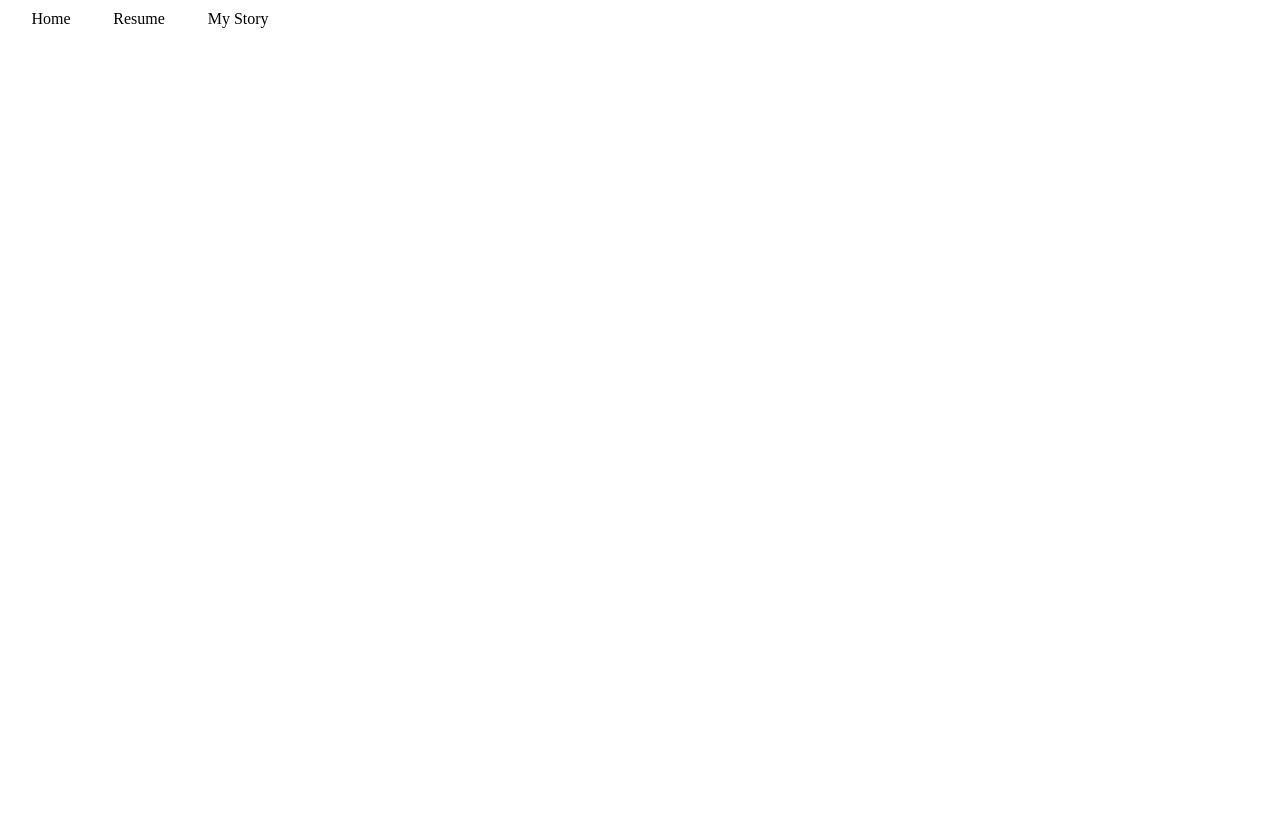
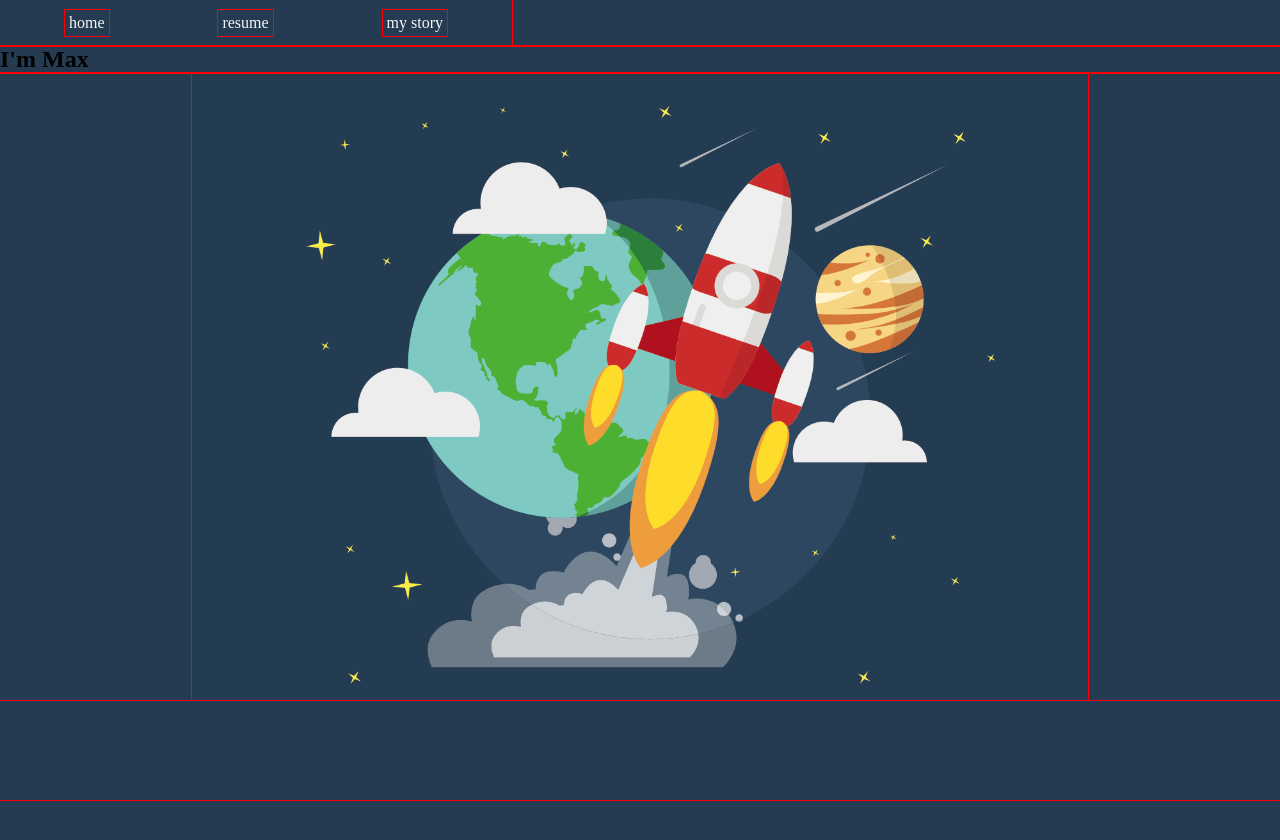
Before and after one commit to MaxBSilver/portfolio-2019, a React (Create React App) app: page / in a window 1280 px wide. Shown: the top 840 px of the page. Before the commit the page ends 800 px from the top, so only its background shows below. Built offline with nearby package versions, Linux system fonts and the light colour scheme.

Commit message:
update nav/header with new vector image and begin restyling

```diff
--- /dev/null
+++ b/src/components/Header/Header.jsx
@@ -0,0 +1,15 @@
+import React from 'react';
+import spaceship from '../../assets/space_ship.png';
+
+export default function Header (){
+	return (
+		<header className="fade-in">
+			<section>
+				<h1>I'm Max</h1>
+			</section>
+			<div className="header-img-container">
+				<img src={spaceship} alt="green hexagonal background against a neutral styled design" />
+			</div>
+		</header>
+	);
+}
--- /dev/null
+++ b/src/components/Header/header.scss
@@ -0,0 +1,21 @@
+header {
+  height: 100vh;
+}
+.header-img-container {
+  @include flex(row, center);
+  & section {
+    padding: 10px;
+    & h1{
+      font-size: 38px;
+    }
+    & h4 {
+      font-size: 14px;
+    }
+  }
+ & img {
+    width: 70%;
+    height: 100%;
+    object-fit: cover;
+
+  }
+}
--- a/src/containers/App/App.jsx
+++ b/src/containers/App/App.jsx
@@ -1,11 +1,13 @@
 import React from 'react';
 import Nav from '../Nav/Nav';
 import '../../sass/index.scss';
+import Main from '../Main/Main';
 
 const App = () => {
 	return (
 		<div className="App">
 			<Nav />
+		<Main />
 		</div>
 	);
 };
--- a/src/containers/App/app.scss
+++ b/src/containers/App/app.scss
@@ -0,0 +1,5 @@
+.App {
+  width: 100vw;
+  height: 100vh;
+  background-color: $background-main;
+}
--- a/src/containers/Nav/Nav.jsx
+++ b/src/containers/Nav/Nav.jsx
@@ -13,9 +13,11 @@ export default class Nav extends Component {
 		//TODO setup react-router and convert links
 		return (
 			<nav>
-				<li>Home</li>
-				<li>Resume</li>
-				<li>My Story</li>
+				<div className="nav-container">
+					<li>home</li>
+					<li>resume</li>
+					<li>my story</li>
+				</div>
 			</nav>
 		);
 	}
--- a/src/containers/Nav/nav.scss
+++ b/src/containers/Nav/nav.scss
@@ -1,8 +1,13 @@
 nav {
-  @include flex( row, space-around);
-  width: 300px;
-  padding: 10px;
+  & div {
+    @include flex( row, space-around);
+    width: 40%;
+    padding: 10px;
+  }
   li {
-
+    padding: 4px;
+    color: $background-main;
   }
 }
+
+// @media
--- a/src/sass/index.scss
+++ b/src/sass/index.scss
@@ -2,12 +2,16 @@
 @import './mixins.scss';
 @import '../containers/App/app.scss';
 @import '../containers/Nav/nav.scss';
-
+@import '../containers/Main/Main.scss';
+@import '../components/Header/header.scss';
 
 * {
   box-sizing: border-box;
   padding: 0;
   margin: 0;
+  background-color: #243B52;
+
+  outline: red 1px solid;
 }
 
 li {
--- a/src/sass/variables.scss
+++ b/src/sass/variables.scss
@@ -9,11 +9,10 @@
 
 // * Palette
 $background-main: #F7F7F7;
-$background-accent: #EBEBEB;
+$background-accent: #24292D;
 
 $primary-main: #68AB87;
 $primary-accent: #6DAF8B;
 $primary-dark: #36746F;
 
-
 $font-stack:    Helvetica, sans-serif;
```
Also changed, not shown: src/assets/mountain_landscape.jpg (added), src/assets/space_ship.png (added).
